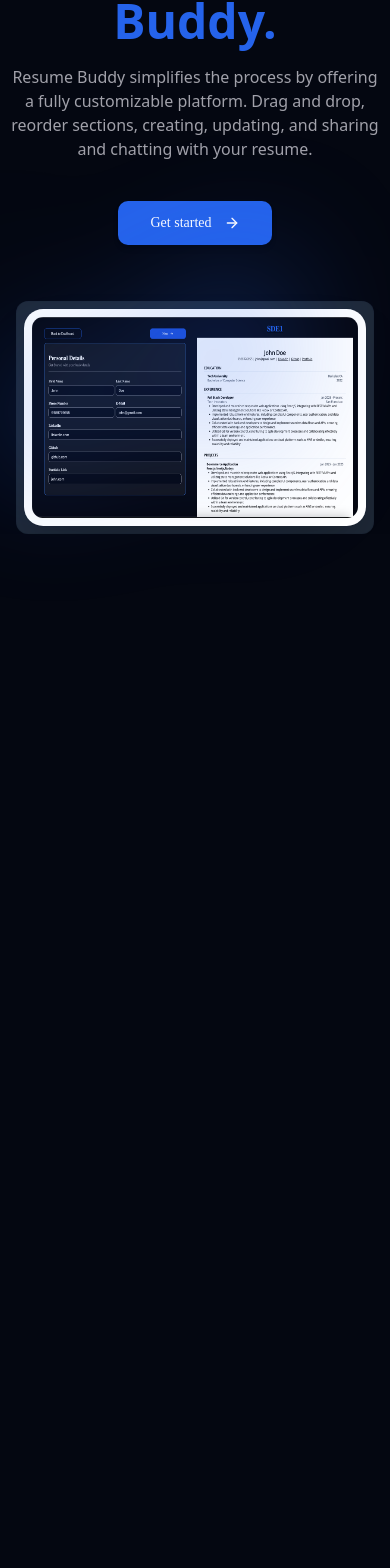
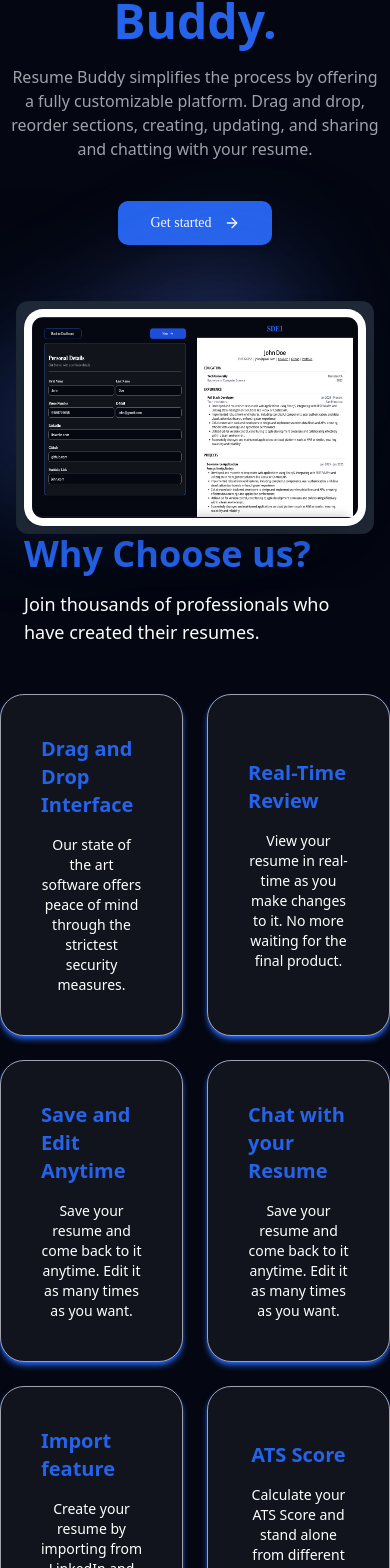
Before and after one commit to harrykamboj1/ElevateCV, a React (Vite) app in the folder frontend/: page / in a window 390 px wide. Shown: the part 381-1949 px from the top of the page. Before the commit the page ends 915 px from the top, so only its background shows below. Built offline with nearby package versions, Linux system fonts and the light colour scheme; no server answers.

Commit message:
Confetti Done and Landing page

```diff
--- a/frontend/package.json
+++ b/frontend/package.json
@@ -36,6 +36,7 @@
     "motion": "^11.11.15",
     "nanoid": "^5.0.9",
     "react": "^18.3.1",
+    "react-confetti": "^6.2.2",
     "react-dom": "^18.3.1",
     "react-draft-wysiwyg": "^1.15.0",
     "react-hook-form": "^7.53.2",
@@ -45,6 +46,7 @@
     "react-share-social": "^0.1.60",
     "react-simple-wysiwyg": "^3.2.0",
     "react-spinners": "^0.14.1",
+    "react-use": "^17.6.0",
     "tailwind-merge": "^2.5.4",
     "tailwindcss-animate": "^1.0.7",
     "uuid": "^11.0.2",
--- a/frontend/src/Home/LandingPage.tsx
+++ b/frontend/src/Home/LandingPage.tsx
@@ -3,6 +3,16 @@ import { buttonVariants } from "@/components/ui/button";
 import { Link } from "react-router-dom";
 import { Wrapper } from "@/components/custom/Wrapper";
 import { ArrowRight } from "lucide-react";
+import CustomCard from '@/components/CustomCard';
+
+const data = [
+  { index: 0, heading: "Drag and Drop Interface", description: "Our state of the art software offers peace of mind through the strictest security measures." },
+  { index: 1, heading: "Real-Time Review", description: "View your resume in real-time as you make changes to it. No more waiting for the final product." },
+  { index: 2, heading: "Save and Edit Anytime", description: "Save your resume and come back to it anytime. Edit it as many times as you want." },
+  { index: 3, heading: "Chat with your Resume", description: "Save your resume and come back to it anytime. Edit it as many times as you want." },
+  { index: 4, heading: "Import feature", description: "Create your resume by importing from LinkedIn and Github" },
+  { index: 5, heading: "ATS Score", description: "Calculate your ATS Score and stand alone from different candidates" },
+]
 
 export const LandingPage = () => {
   return (
@@ -87,8 +97,6 @@ export const LandingPage = () => {
               className='relative left-[calc(50%-11rem)] aspect-[1155/678] w-[36.125rem] -translate-x-1/2 rotate-[30deg] bg-gradient-to-tr from-[#2563eb] to-[#2563eb] opacity-30 sm:left-[calc(50%-30rem)] sm:w-[72.1875rem]'
             />
           </div>
-        </div>
-      </div>
 
 
           {/* Image */}
@@ -110,6 +118,66 @@ export const LandingPage = () => {
               </div>
             </div>
           </motion.div>
+          <div
+            aria-hidden='true'
+            className='pointer-events-none absolute inset-x-0 -top-40 -z-10 transform-gpu overflow-hidden blur-3xl sm:-top-80'>
+            <div
+              style={{
+                clipPath:
+                  'polygon(74.1% 44.1%, 100% 61.6%, 97.5% 26.9%, 85.5% 0.1%, 80.7% 2%, 72.5% 32.5%, 60.2% 62.4%, 52.4% 68.1%, 47.5% 58.3%, 45.2% 34.5%, 27.5% 76.7%, 0.1% 64.9%, 17.9% 100%, 27.6% 76.8%, 76.1% 97.7%, 74.1% 44.1%)',
+              }}
+              className='relative left-[calc(50%-13rem)] aspect-[1155/678] w-[36.125rem] -translate-x-1/2 rotate-[30deg] bg-gradient-to-tr from-blue-500 to-[#9089fc] opacity-30 sm:left-[calc(50%-36rem)] sm:w-[72.1875rem]'
+            />
+          </div>
+        </div>
+      </div>
+
+      {/* Features */}
+      <div className='mx-auto mb-32 max-w-5xl sm:mt-56'>
+        <div className='mb-12 px-6 lg:px-8'>
+          <div className='mx-auto max-w-2xl sm:text-center'>
+            <h2 className='mt-2 font-bold text-4xl text-blue-600 sm:text-5xl'>
+              Why Choose us?
+            </h2>
+            <p className='mt-4 text-lg text-white'>
+              Join thousands of professionals who have created their resumes.
+            </p>
+          </div>
+        </div>
+
+        {/* steps */}
+        <div className='grid grid-cols-2 gap-6 sm:grid-cols-3 xl:grid-cols-3   2xl:grid-cols-3 mt-10'>
+
+          {data.map((item, index) => (
+            <CustomCard key={index} className=" bg-customDarkBlue" spotlightColor='' >
+
+              <h2 className='text-xl text-blue-600 font-semibold'>{item.heading}</h2>
+              <p className='text-white text-center text-sm'>{item.description}</p>
+
+            </CustomCard>
+          ))}
+
+        </div>
+
+        {/* <motion.div
+          initial={{ opacity: 0, y: 30 }}
+          animate={{ opacity: 1, y: 0, transition: { duration: 0.3, delay: 1.2, ease: 'easeInOut' } }}
+          exit={{ opacity: 0, y: -30 }}
+          className='mx-auto max-w-6xl px-6 lg:px-8'>
+          <div className='mt-16 flow-root sm:mt-24'>
+            <div className='-m-2 rounded-xl bg-gray-800 p-2 ring-1 ring-inset ring-gray-900/10 lg:-m-4 lg:rounded-2xl lg:p-4'>
+              <img
+                src='/front.png'
+                alt='product preview'
+                width={1364}
+                height={866}
+                style={{ aspectRatio: '1364/866', borderRadius: '1.2rem' }}
+                className='rounded-lg bg-white p-2 sm:p-8 md:p-16 shadow-2xl ring-1 ring-gray-900/10'
+              />
+            </div>
+          </div>
+        </motion.div> */}
+      </div>
     </>
   );
 };
--- /dev/null
+++ b/frontend/src/components/CustomCard.tsx
@@ -0,0 +1,56 @@
+import { ReactNode, useRef, useState } from "react";
+
+const CustomCard = ({ children, className = "", spotlightColor = "rgba(255, 255, 255, 0.25)" }: { children: ReactNode, className: string, spotlightColor: string }) => {
+    const divRef = useRef(null);
+    const [isFocused, setIsFocused] = useState(false);
+    const [position, setPosition] = useState({ x: 0, y: 0 });
+    const [opacity, setOpacity] = useState(0);
+
+    const handleMouseMove = (e) => {
+        if (!divRef.current || isFocused) return;
+
+        const rect = divRef.current.getBoundingClientRect();
+        setPosition({ x: e.clientX - rect.left, y: e.clientY - rect.top });
+    };
+
+    const handleFocus = () => {
+        setIsFocused(true);
+        setOpacity(0.6);
+    };
+
+    const handleBlur = () => {
+        setIsFocused(false);
+        setOpacity(0);
+    };
+
+    const handleMouseEnter = () => {
+        setOpacity(0.6);
+    };
+
+    const handleMouseLeave = () => {
+        setOpacity(0);
+    };
+
+    return (
+        <div
+            ref={divRef}
+            onMouseMove={handleMouseMove}
+            onFocus={handleFocus}
+            onBlur={handleBlur}
+            onMouseEnter={handleMouseEnter}
+            onMouseLeave={handleMouseLeave}
+            className={`relative rounded-3xl  border shadow-md shadow-blue-600  border-zinc-400  flex flex-col justify-center  bg-customDarkBlue overflow-hidden p-10 items-center gap-y-4    ${className}`}
+        >
+            <div
+                className="pointer-events-none absolute inset-0 opacity-0 transition-opacity duration-500 ease-in-out"
+                style={{
+                    opacity,
+                    background: `radial-gradient(circle at ${position.x}px ${position.y}px, ${spotlightColor}, transparent 80%)`,
+                }}
+            />
+            {children}
+        </div>
+    );
+};
+
+export default CustomCard;
--- /dev/null
+++ b/frontend/src/components/confetti.tsx
@@ -0,0 +1,12 @@
+import Confetti from 'react-confetti'
+
+const Confettii = ({ width, height }: { width: number, height: number }) => {
+    return (
+        <Confetti
+            width={width}
+            height={height}
+        />
+    )
+}
+
+export default Confettii;
--- a/frontend/src/dashboard/data/ResumeDummyData.tsx
+++ b/frontend/src/dashboard/data/ResumeDummyData.tsx
@@ -71,18 +71,18 @@ export const dummyData = {
       endDate: "Feb 2024",
     },
   ],
-  certifications: [
-    {
-      title: "AWS Certified Solutions Architect",
-      issuedBy: "Amazon Web Services",
-      issueDate: "March 2022",
-    },
-    {
-      title: "Certified Kubernetes Administrator",
-      issuedBy: "Cloud Native Computing Foundation",
-      issueDate: "July 2021",
-    },
-  ],
+  // certifications: [
+  //   {
+  //     title: "AWS Certified Solutions Architect",
+  //     issuedBy: "Amazon Web Services",
+  //     issueDate: "March 2022",
+  //   },
+  //   {
+  //     title: "Certified Kubernetes Administrator",
+  //     issuedBy: "Cloud Native Computing Foundation",
+  //     issueDate: "July 2021",
+  //   },
+  // ],
   languages: [
     {
       language: "English",
@@ -93,18 +93,18 @@ export const dummyData = {
       proficiency: "Professional Working Proficiency",
     },
   ],
-  volunteering: [
-    {
-      organization: "Code for Good",
-      role: "Volunteer Web Developer",
-      duration: "2020 - 2021",
-      responsibilities: [
-        "Developed web applications for non-profit organizations, improving accessibility and user engagement.",
-        "Trained junior developers in JavaScript and React, contributing to the organization's capacity-building efforts.",
-      ],
-    },
-  ],
-  references: "Available upon request",
+  // volunteering: [
+  //   {
+  //     organization: "Code for Good",
+  //     role: "Volunteer Web Developer",
+  //     duration: "2020 - 2021",
+  //     responsibilities: [
+  //       "Developed web applications for non-profit organizations, improving accessibility and user engagement.",
+  //       "Trained junior developers in JavaScript and React, contributing to the organization's capacity-building efforts.",
+  //     ],
+  //   },
+  // ],
+  // references: "Available upon request",
 };
 
 export interface ResumeData {
@@ -143,20 +143,20 @@ export interface ResumeData {
     startDate: string;
     endDate: string;
   }[];
-  certifications: {
-    title: string;
-    issuedBy: string;
-    issueDate: string;
-  }[];
-  languages: {
-    language: string;
-    proficiency: string;
-  }[];
+  // certifications: {
+  //   title: string;
+  //   issuedBy: string;
+  //   issueDate: string;
+  // }[];
+  // languages: {
+  //   language: string;
+  //   proficiency: string;
+  // }[];
   // volunteering: {
   //   organization: string;
   //   role: string;
   //   duration: string;
   //   responsibilities: string[];
   // }[];
-  references: string;
+  // references: string;
 }
--- a/frontend/src/download/resume/[resumeId]/DownloadResume.tsx
+++ b/frontend/src/download/resume/[resumeId]/DownloadResume.tsx
@@ -1,7 +1,7 @@
 import Header from "@/components/custom/Header";
 import { Button } from "@/components/ui/button";
 import ResumePreviewSection from "@/dashboard/components/ResumePreviewSection";
-import { ResumeData } from "@/dashboard/data/ResumeDummyData";
+import { dummyData, ResumeData } from "@/dashboard/data/ResumeDummyData";
 import useAuth from "@/hooks/useAuth";
 import { apiUrl } from "@/lib/constants";
 
@@ -19,12 +19,13 @@ import toast from "react-hot-toast";
 import { Navigate, useParams } from "react-router-dom";
 import { ScaleLoader } from "react-spinners";
 import ShareResume from "@/dashboard/components/Share";
+import Confettii from "@/components/confetti";
 
 const DownloadResume = () => {
   const params = useParams();
   const { user, isLoading, isSignedIn } = useAuth();
   const [isShareOpen, setIsShareOpen] = useState(false);
-
+  const [showConfetti, setShowConfetti] = useState(false); // Confetti state
   const openShare = () => setIsShareOpen(true);
   const closeShare = () => setIsShareOpen(false);
   const [resumeInfo, setResumeInfo] = useState<ResumeData | null>(null);
@@ -35,6 +36,12 @@ const DownloadResume = () => {
   const setSectionOrder = useSectionStore((state) => state.setSectionOrder);
   const setEducation = useEducationState((state) => state.setEducation);
   const setSkills = useSkillsFormState((state) => state.setSkills);
+
+
+  const triggerConfetti = () => {
+    setShowConfetti(true);
+    setTimeout(() => setShowConfetti(false), 3000);
+  };
 
   useEffect(() => {
     const fetchResumeDataById = async (resumeId: string) => {
@@ -75,6 +82,7 @@ const DownloadResume = () => {
           setSkills(response.data!.resume.Skills);
 
           setSectionOrder(response.data!.resume.SectionOrder.order);
+          triggerConfetti();
         } else {
           toast.error("No Resume Details Found");
           setResumeInfo(dummyData);
@@ -113,8 +121,13 @@ const DownloadResume = () => {
     window.print();
   };
 
+
+
   return (
     <>
+      {showConfetti && (
+        <Confettii width={window.innerWidth} height={window.innerHeight} />
+      )}
       <Header />
       <div id="noPrint">
         <div className="my-10 mx-10 md:mx-20 lg:mx-40">
```
Also changed, not shown: frontend/src/components/custom/SquareBack.tsx (added), 1 other file (tests, documents, lock files or other folders). Lines whose indentation alone changed are shown as unchanged.
